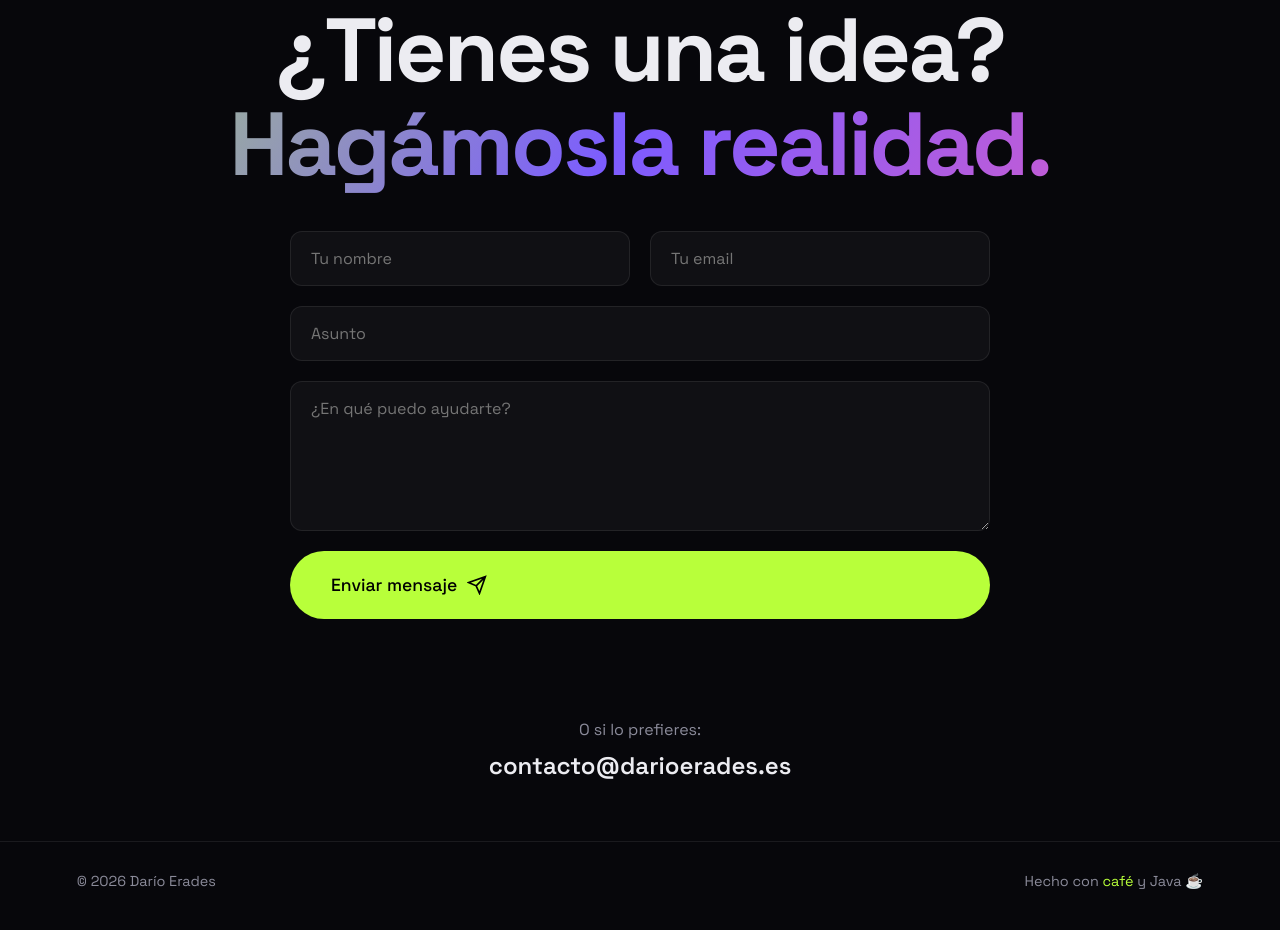
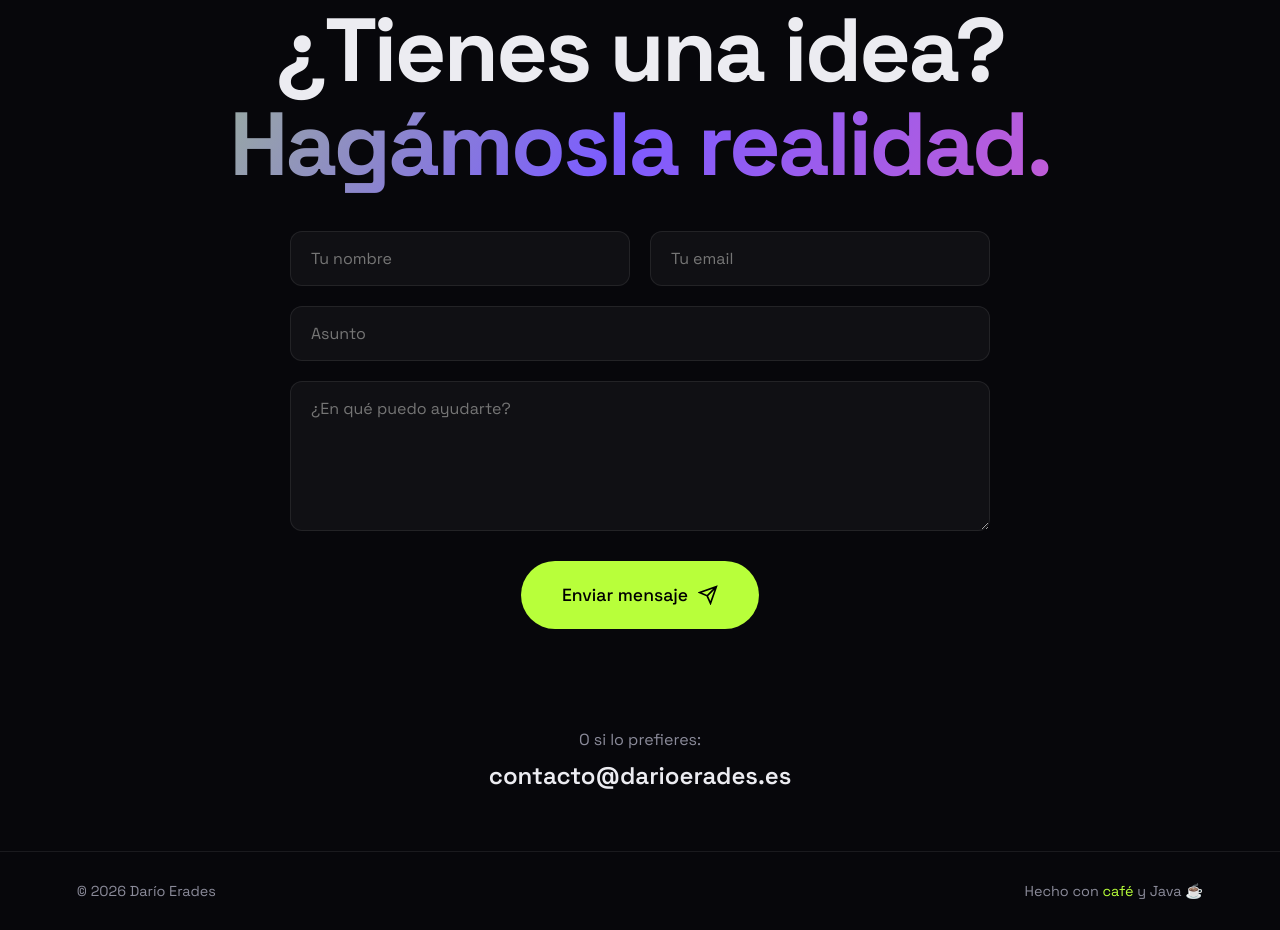
Before and after one commit to DarioErades/Web, a plain HTML site: page index.html in a window 1280 px wide. Shown: the part 8070-9000 px from the top of the page. Drawn offline with nearby package versions, Linux system fonts and the light colour scheme.

Commit message:
Corregido centrado del botón de envío

```diff
--- a/styles.css
+++ b/styles.css
@@ -339,6 +339,12 @@ button{font-family:inherit}
 #form-status.success{ color: var(--accent); }
 #form-status.error{ color: #ff5f57; }
 
+.contact__form .btn{
+  justify-content: center;
+  width: fit-content;
+  margin: 10px auto 0;
+}
+
 .footer{
   display:flex;justify-content:space-between;align-items:center;flex-wrap:wrap;gap:10px;
   padding:30px 6vw;border-top:1px solid var(--panel-border);color:var(--muted);font-size:.9rem;
```
